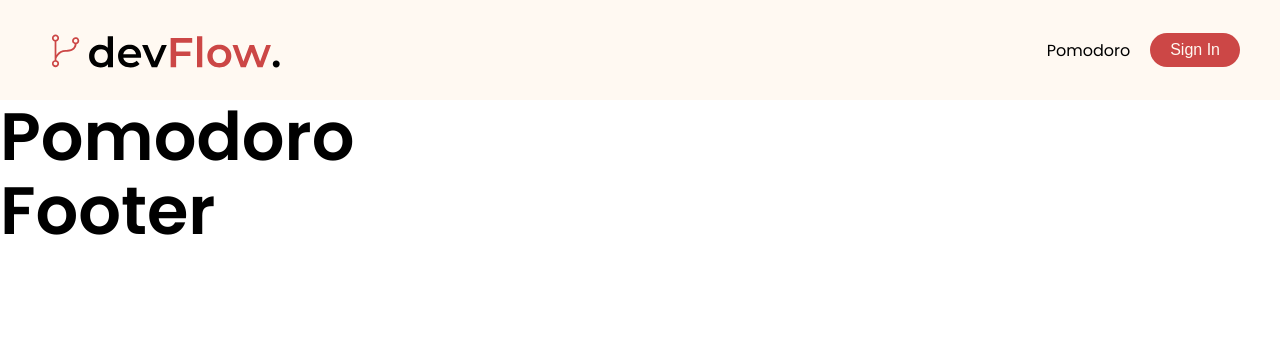
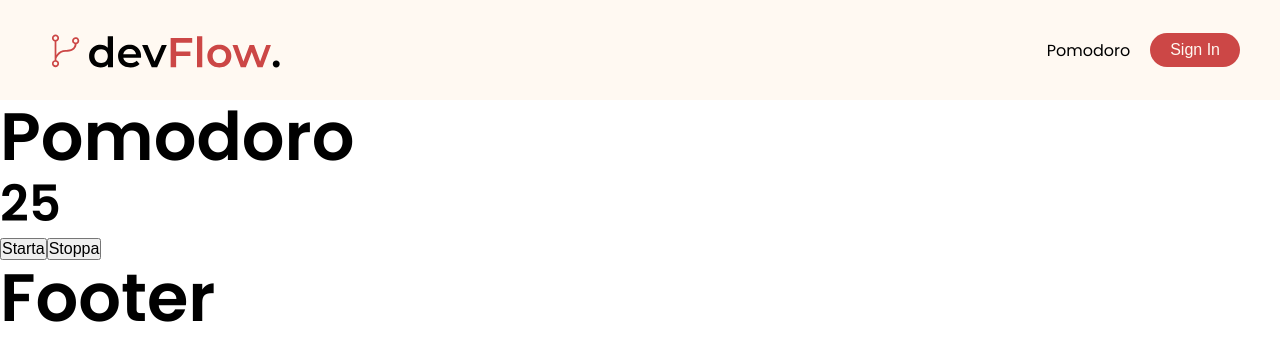
Before and after one commit to kajberg84/devFlow, a React (Create React App) app: page /pomodoro in a window 1280 px wide. Shown: the top 360 px of the page. Built offline with nearby package versions, Linux system fonts and the light colour scheme.

Commit message:
Grund för pomodoro (ej klar)

```diff
--- /dev/null
+++ b/src/components/timer/Timer.jsx
@@ -0,0 +1,26 @@
+import React, { useState, useEffect } from "react";
+import "./Timer.css";
+
+export const Timer = () => {
+  const [timer, setTimer] = useState(25);
+  const [isActive, setIsActive] = useState(false);
+
+  useEffect(() => {
+
+    if (isActive) {
+      const interval = setInterval(() => {
+        setTimer((timer) => timer - 1);
+      }, 1000);
+      return () => clearInterval(interval);
+    }
+  }, [isActive]);
+
+  return (
+    <div>
+      <h1>Pomodoro</h1>
+      <h2>{timer}</h2>
+      <button onClick={() => setIsActive(true)}> Starta</button>
+      <button onClick={() => setIsActive(false)}> Stoppa</button>
+    </div>
+  );
+};
--- a/src/pages/PomodoroPage/PomodoroPage.jsx
+++ b/src/pages/PomodoroPage/PomodoroPage.jsx
@@ -1,10 +1,13 @@
 import React from 'react'
 import './PomodoroPage.css'
+import { Timer } from '../../components/timer/Timer'
 
 export const PomodoroPage = () => {
     return (
-        <div>
-            <h1>Pomodoro</h1>
+        <div className="pomodoro-container">
+            <div className="pomodoro-wrapper">
+                <Timer />
+            </div>
         </div>
     )
 }
```
Also changed, not shown: src/components/pomodoro/Pomodoro.jsx (deleted, +0 -9 lines), src/components/timer/Timer.css (added).
